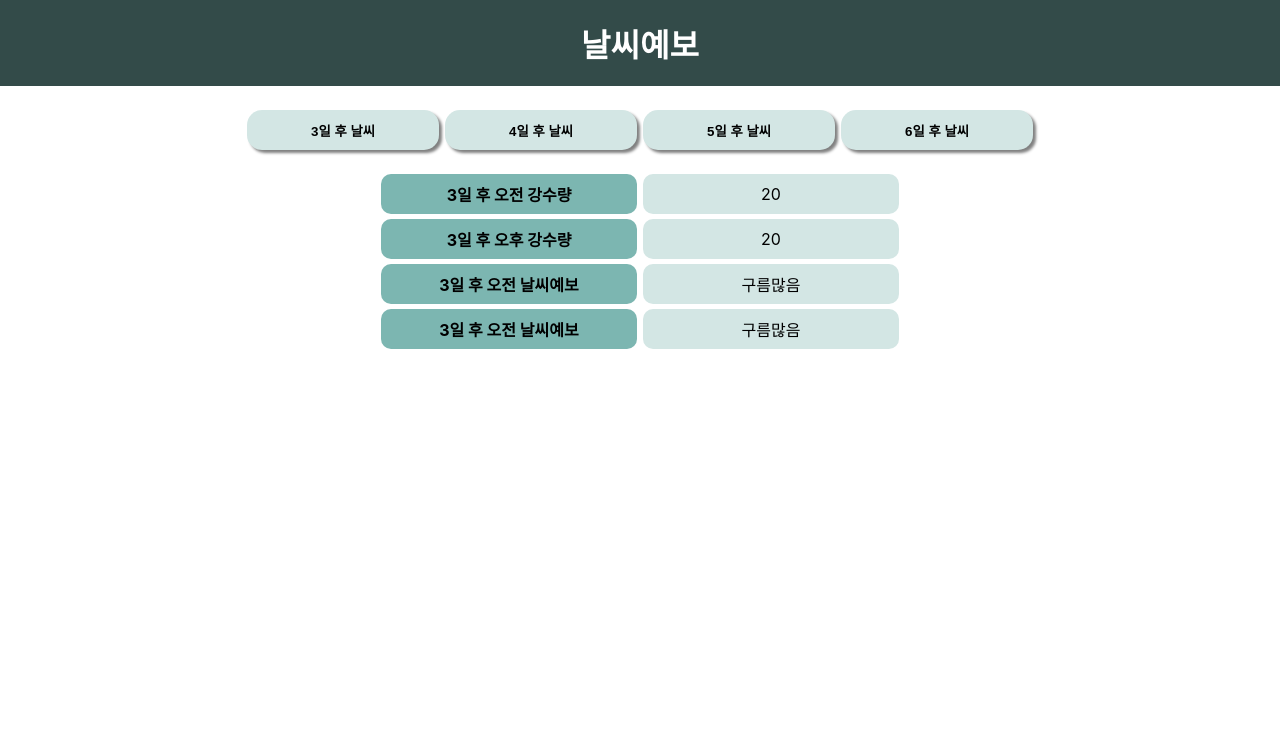
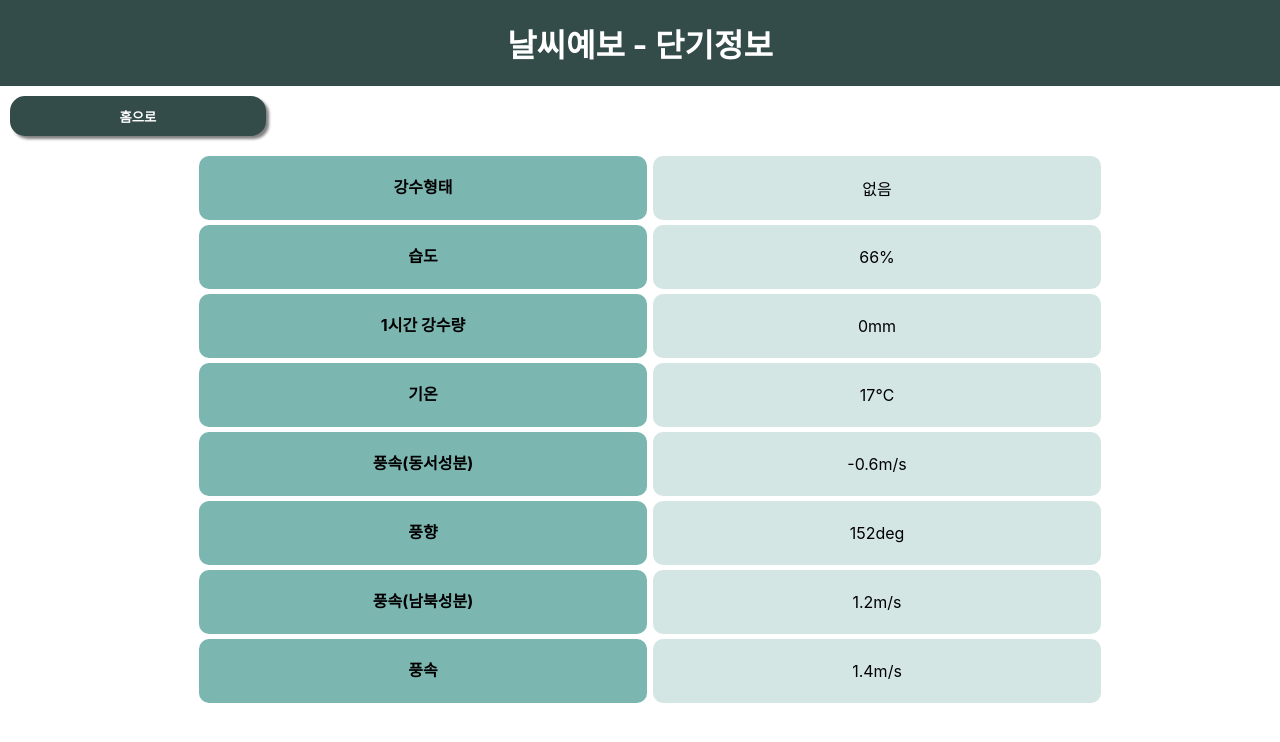
Before and after one commit to danmiee/Project6_Weather, a React (Create React App) app: page / in a window 1280 px wide. Shown: the top 742 px of the page. Built offline with nearby package versions, Linux system fonts and the light colour scheme; the HTML template or start-up script is replaced by a standard one.

Commit message:
weatherMain2 생성 및 css 추가

```diff
--- a/src/App.js
+++ b/src/App.js
@@ -1,10 +1,14 @@
 import './App.css';
+import Home from './com/Home'
 import WeatherMain from './com/WeatherMain'
+import WeatherMain2 from './com/WeatherMain2'
 
 function App() {
   return (
     <>
-      <WeatherMain />
+      {/* <Home /> */}
+      {/* <WeatherMain /> */}
+      <WeatherMain2 />
     </>
   );
 }
--- /dev/null
+++ b/src/com/Home.js
@@ -0,0 +1,13 @@
+function Home() {
+  return (
+    <>
+      <h1>일기예보</h1>
+      <form className="homeForm">
+        <button className="weatherM">단기예보</button>
+        <button className="weatherM">중기예보</button>
+      </form>
+    </>
+  );
+}
+
+export default Home;
--- a/src/com/WeatherDay.js
+++ b/src/com/WeatherDay.js
@@ -22,7 +22,7 @@ function WeatherDay(props) {
       <ul className='detailUl'>
         <li>
           <span className='spanList'>
-            {d}일 후 오전 강수량
+            {d}일 후<br />오전 강수량
           </span>
           <span className='spanData'>
             {items[0]}
@@ -30,21 +30,21 @@ function WeatherDay(props) {
         </li>
         <li>
           <span className='spanList'>
-            {d}일 후 오후 강수량
+            {d}일 후<br />오후 강수량
           </span>
           <span className='spanData'>
             {items[1]}
           </span></li>
         <li>
           <span className='spanList'>
-            {d}일 후 오전 날씨예보
+            {d}일 후<br />오전 날씨예보
           </span>
           <span className='spanData'>
             {items[2]}
           </span></li>
         <li>
           <span className='spanList'>
-            {d}일 후 오전 날씨예보
+            {d}일 후<br />오전 날씨예보
           </span>
           <span className='spanData'>
             {items[3]}
--- a/src/com/WeatherMain.js
+++ b/src/com/WeatherMain.js
@@ -15,17 +15,24 @@ function WeatherMain() {
   return (
     <>
       <h1>날씨예보</h1>
+      <form>
+        <button className="homeBt">홈으로</button>
+      </form>
       <form className="btForm">
-        <button onClick={((e) => { e.preventDefault(); handleClick(3); })}>
+        <button className="wmBt"
+          onClick={((e) => { e.preventDefault(); handleClick(3); })}>
           3일 후 날씨
         </button>
-        <button onClick={((e) => { e.preventDefault(); handleClick(4); })}>
+        <button className="wmBt"
+          onClick={((e) => { e.preventDefault(); handleClick(4); })}>
           4일 후 날씨
         </button>
-        <button onClick={((e) => { e.preventDefault(); handleClick(5); })}>
+        <button className="wmBt"
+          onClick={((e) => { e.preventDefault(); handleClick(5); })}>
           5일 후 날씨
         </button>
-        <button onClick={((e) => { e.preventDefault(); handleClick(6); })}>
+        <button className="wmBt"
+          onClick={((e) => { e.preventDefault(); handleClick(6); })}>
           6일 후 날씨
         </button>
       </form>
--- /dev/null
+++ b/src/com/WeatherMain2.js
@@ -0,0 +1,61 @@
+import item from '../db/item.json'
+import weather2 from '../db/weather2.json'
+import '../com/weather.css'
+
+function WeatherMain2() {
+
+  // 강수형태
+  const pty = {
+    "0": "없음", "1": "비", "2": "비/눈", "3": "눈",
+    "4": "소나기", "5": "빗방울", "6": "빗방울눈날림", "7": "눈날림"
+  };
+
+  // json파일에서 w2 형태확인 : 배열
+  let w2 = weather2.response.body.items.item;
+
+  // lis라는 object로 8개의 값을 넣어주고 싶음
+  // > 배열로 생성 : map을 활용하여 코드 단축 가능
+  // map함수 안에 들어가는 콜백함수는 바로 리턴
+    // 조건 필요 시 삼항연산자 사용
+    // 삼항연산자 안에서 삼항연산자 사용가능
+  let lis = w2.map((m) =>
+    // console.log로 m값 확인하고 코드 작성
+    // PTY 값을 코드값이 아닌 Value로 나타내기 위해 삼항연산자 사용
+    (m.category === 'PTY') ?
+      (<li key={m.category}>
+        <span className='spanList'>
+          {item[m.category][0]}
+        </span>
+        <span className='spanData'>
+          {/* PTY에서는 키-값으로 이루어진 const pty값을 가져옴 */}
+          {/* pty의 키는 m.obsrValue */}
+          {pty[m.obsrValue]}
+        </span>
+      </li>)
+      // PTY가 아닌 것들은 w2 데이터 그대로 가져옴
+      : (<li key={m.category}>
+        <span className='spanList'>
+          {/* item[m.category]가 배열이기 때문에 인덱스를 분리 작성 */}
+          {item[m.category][0]}
+        </span>
+        <span className='spanData'>
+          {m.obsrValue}
+          {item[m.category][1]}
+        </span>
+      </li>)
+  );
+
+  return (
+    <>
+      <h1>날씨예보 - 단기정보</h1>
+      <form>
+        <button className='homeBt'>홈으로</button>
+      </form>
+      <ul className="detailUl">
+        {lis}
+      </ul>
+    </>
+  );
+}
+
+export default WeatherMain2;
--- a/src/com/weather.css
+++ b/src/com/weather.css
@@ -14,23 +14,61 @@ h1 {
   font-weight: bolder;
 }
 
+.homeForm {
+  display: flex;
+  flex-wrap: wrap;
+  justify-content: center;
+  align-items: center;
+  margin: 5vh;
+}
+
+.weatherM {
+  display: flex;
+  justify-content: center;
+  align-items: center;
+  margin: 5vw;
+  width: 50vw;
+  height: 15vh;
+  background-color: #D3E6E4;
+  font-size: x-large;
+  font-weight: bolder;
+  border: none;
+  border-radius: 15px;
+  box-shadow: 3px 3px 3px gray;
+  transition-duration: 0.1s;
+}
+.homeBt {
+  display: inline-flex;
+  justify-content: center;
+  align-items: center;
+  margin: 10px;
+  width: 20vw;
+  height: 5vh;
+  background-color: #334B49;
+  font-weight: bold;
+  border: none;
+  border-radius: 15px;
+  box-shadow: 3px 3px 3px gray;
+  transition-duration: 0.1s;
+  color: white;
+}
+
 .btForm {
   display: flex;
   justify-content: center;
   align-items: center;
   padding: 5px;
-  margin: 2vh 0 2vh 0;
+  margin: 2vh;
 }
 
-button {
+.wmBt {
   display: inline-flex;
   justify-content: center;
   align-items: center;
-  margin: 3px;
-  width: 15vw;
+  margin: 5px 10px 5px 10px;
+  width: 20vw;
   height: 5vh;
   background-color: #D3E6E4;
-  color: #000000;
   font-weight: bold;
   border: none;
   border-radius: 15px;
@@ -38,10 +76,18 @@ button {
   transition-duration: 0.1s;
 }
 
+button:hover {
+  background-color: #7CB6B1;
+  color: #000000;
+}
+
 button:active {
   background-color: #7CB6B1;
-  color: #000000;
   box-shadow: none;
+}
+
+ul {
+  margin: 10px;
 }
 
 li {
@@ -50,27 +96,29 @@ li {
   align-items: center;
   margin: 0 10vw 5px 10vw;
   width: 80vw;
-  height: 5vh;
+  height: 8vh;
 }
 
 .spanList {
   display: flex;
   justify-content: center;
   align-items: center;
-  width: 20vw;
+  width: 35vw;
   height: inherit;
+  line-height: 160%;
   background-color: #7CB6B1;
   color: #000000;
   border-radius: 10px;
   margin: 3px;
   font-weight: bold;
+  text-align: center;
 }
 
 .spanData {
   display: flex;
   justify-content: center;
   align-items: center;
-  width: 20vw;
+  width: 35vw;
   height: inherit;
   background-color: #D3E6E4;
   border-radius: 10px;
--- /dev/null
+++ b/src/db/item.json
@@ -0,0 +1,66 @@
+{
+  "POP": [
+    "강수확률",
+    "%"
+  ],
+  "PTY": [
+    "강수형태",
+    "코드값"
+  ],
+  "PCP": [
+    "1시간 강수량",
+    "(1 mm)"
+  ],
+  "REH": [
+    "습도",
+    "%"
+  ],
+  "RN1": [
+    "1시간 강수량",
+    "mm"
+  ],
+  "SNO": [
+    "1시간 신적설",
+    "(1 cm)"
+  ],
+  "SKY": [
+    "하늘상태",
+    "코드값"
+  ],
+  "T1H": [
+    "기온",
+    "℃"
+  ],
+  "TMP": [
+    "1시간 기온",
+    "℃"
+  ],
+  "TMN": [
+    "일 최저기온",
+    "℃"
+  ],
+  "TMX": [
+    "일 최고기온",
+    "℃"
+  ],
+  "UUU": [
+    "풍속(동서성분)",
+    "m/s"
+  ],
+  "VVV": [
+    "풍속(남북성분)",
+    "m/s"
+  ],
+  "WAV": [
+    "파고",
+    "M"
+  ],
+  "VEC": [
+    "풍향",
+    "deg"
+  ],
+  "WSD": [
+    "풍속",
+    "m/s"
+  ]
+}
--- /dev/null
+++ b/src/db/weather2.json
@@ -0,0 +1,82 @@
+{
+  "response": {
+    "header": {
+      "resultCode": "00",
+      "resultMsg": "NORMAL_SERVICE"
+    },
+    "body": {
+      "dataType": "JSON",
+      "items": {
+        "item": [
+          {
+            "baseDate": "20221022",
+            "baseTime": "0600",
+            "category": "PTY",
+            "nx": 97,
+            "ny": 74,
+            "obsrValue": "0"
+          },
+          {
+            "baseDate": "20221022",
+            "baseTime": "0600",
+            "category": "REH",
+            "nx": 97,
+            "ny": 74,
+            "obsrValue": "66"
+          },
+          {
+            "baseDate": "20221022",
+            "baseTime": "0600",
+            "category": "RN1",
+            "nx": 97,
+            "ny": 74,
+            "obsrValue": "0"
+          },
+          {
+            "baseDate": "20221022",
+            "baseTime": "0600",
+            "category": "T1H",
+            "nx": 97,
+            "ny": 74,
+            "obsrValue": "17"
+          },
+          {
+            "baseDate": "20221022",
+            "baseTime": "0600",
+            "category": "UUU",
+            "nx": 97,
+            "ny": 74,
+            "obsrValue": "-0.6"
+          },
+          {
+            "baseDate": "20221022",
+            "baseTime": "0600",
+            "category": "VEC",
+            "nx": 97,
+            "ny": 74,
+            "obsrValue": "152"
+          },
+          {
+            "baseDate": "20221022",
+            "baseTime": "0600",
+            "category": "VVV",
+            "nx": 97,
+            "ny": 74,
+            "obsrValue": "1.2"
+          },
+          {
+            "baseDate": "20221022",
+            "baseTime": "0600",
+            "category": "WSD",
+            "nx": 97,
+            "ny": 74,
+            "obsrValue": "1.4"
+          }
+        ]
+      },
+      "pageNo": 1,
+      "numOfRows": 10,
+      "totalCount": 8
+    }
+  }
+}
```
Also changed, not shown: 1 other file (tests, documents, lock files or other folders).
